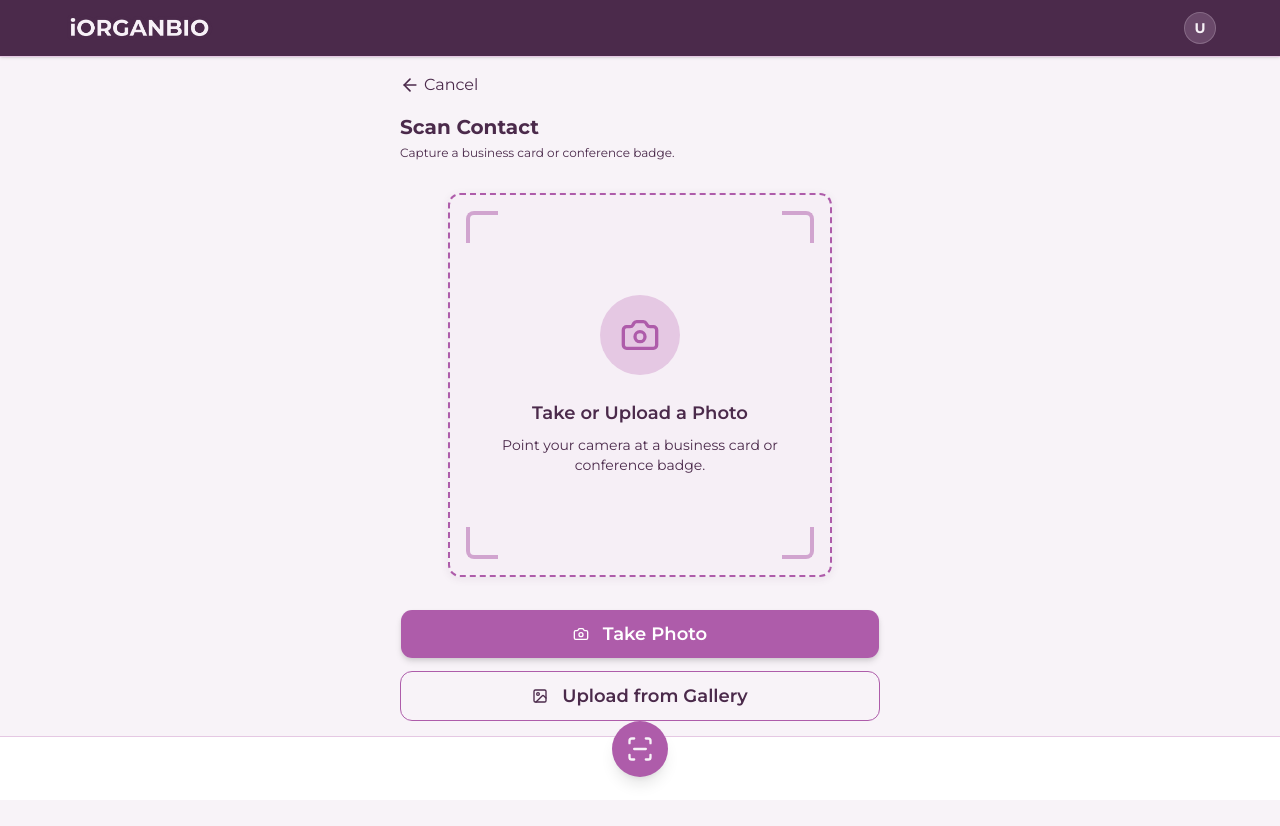
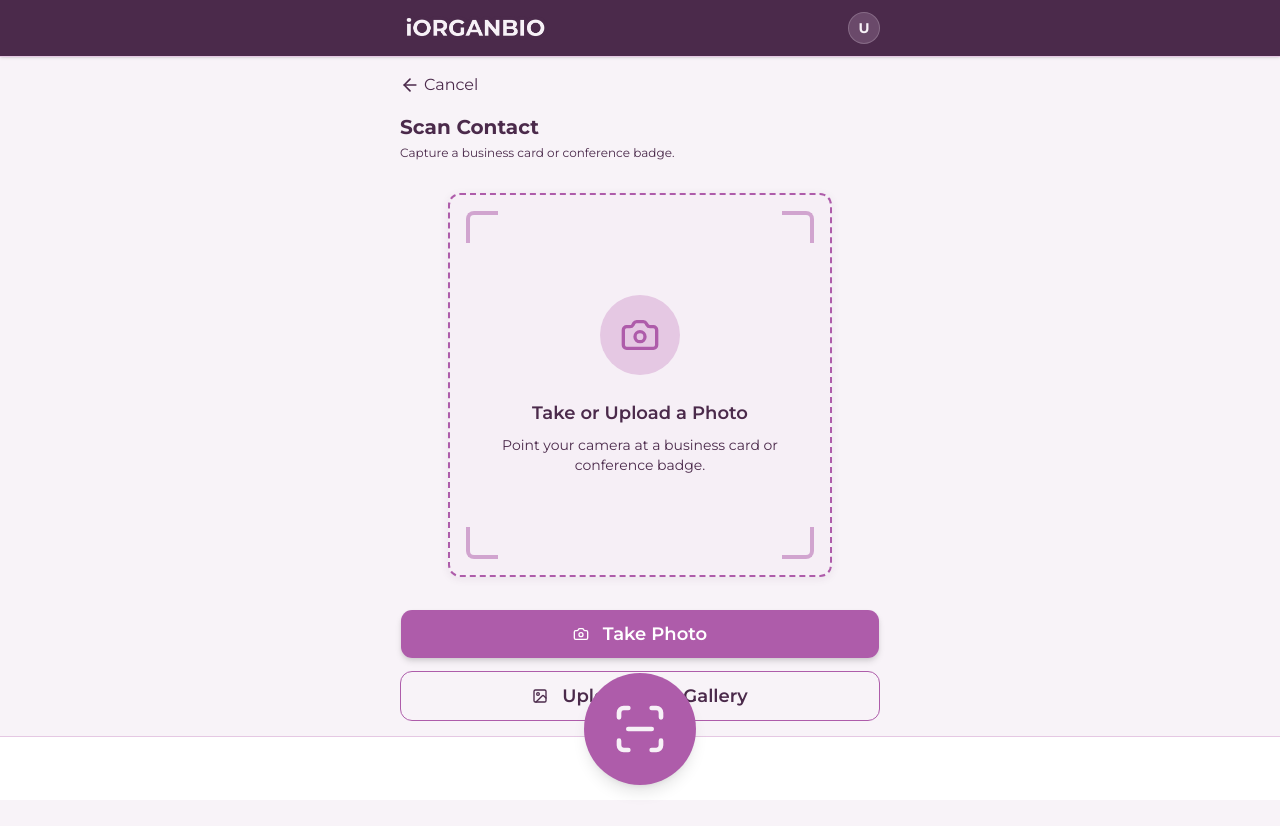
Before and after one commit to ArshdeepGadhri/handshake, a Next.js app: page /scan in a window 1280 px wide. Shown: the top 826 px of the page. Built offline with nearby package versions, Linux system fonts and the light colour scheme; no server answers.

Commit message:
nav bar to match phone view

```diff
--- a/src/components/shared/AppLayout.tsx
+++ b/src/components/shared/AppLayout.tsx
@@ -39,7 +39,7 @@ export default function AppLayout({ children }: { children: React.ReactNode }) {
     <div className="min-h-full flex flex-col bg-background">
       {/* Top Header */}
       <header className="sticky top-0 z-50 w-full border-b border-border bg-primary shadow-sm">
-        <div className="max-w-[1200px] mx-auto px-6 py-3 flex items-center justify-between w-full">
+        <div className="max-w-lg mx-auto px-4 py-3 flex items-center justify-between w-full">
           <div className="flex items-center">
             <Link href="/contacts">
               <Image
@@ -63,15 +63,15 @@ export default function AppLayout({ children }: { children: React.ReactNode }) {
       </header>
 
       {/* Main Content Area */}
-      <main className="flex-1 overflow-y-auto pb-20 max-w-[1200px] mx-auto w-full">
+      <main className="flex-1 overflow-y-auto pb-20 max-w-lg mx-auto w-full">
         {children}
       </main>
 
       {/* Bottom Navigation for Mobile - Simplified to only Scan */}
       <nav className="fixed bottom-0 z-50 w-full border-t border-border bg-card pb-safe h-16">
-        <div className="max-w-[1200px] mx-auto flex items-center justify-center h-full">
-          <Link href="/scan" className="flex items-center justify-center w-14 h-14 bg-magenta rounded-full shadow-lg text-primary-foreground hover:bg-orchid transition-colors -mt-10">
-            <ScanLine className="w-7 h-7" />
+        <div className="max-w-lg mx-auto flex items-center justify-center h-full">
+          <Link href="/scan" className="flex items-center justify-center w-14 h-14 md:w-28 md:h-28 bg-magenta rounded-full shadow-lg text-primary-foreground hover:bg-orchid transition-colors -mt-10 md:-mt-20">
+            <ScanLine className="w-7 h-7 md:w-14 md:h-14" />
           </Link>
         </div>
       </nav>
```
